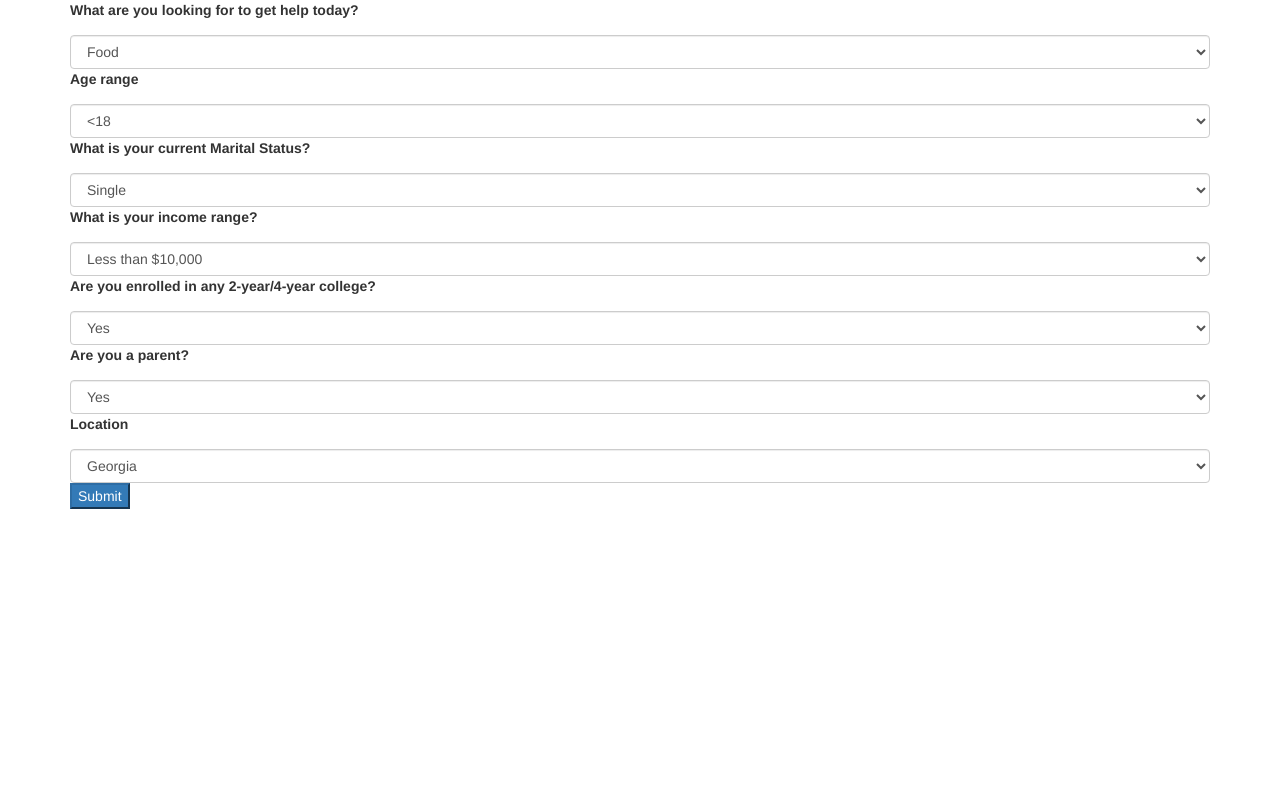
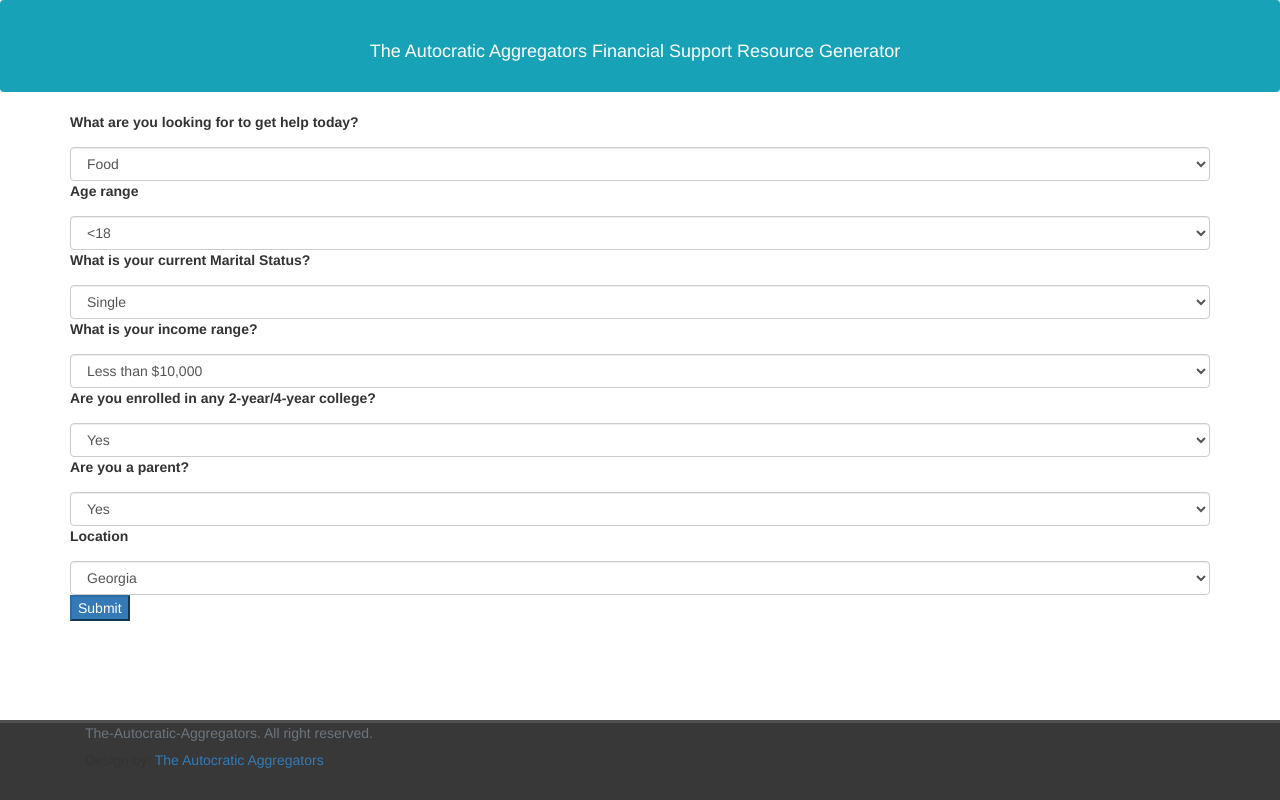
Before and after one commit to danasiciliano/The-Autocratic-Aggregators, a Flask app: page / in a window 1280 px wide. Run offline with Flask 2, Linux system fonts and the light colour scheme; parts of the project's set-up code (start-up, migrations or seed data) failed here and were passed over; some libraries are stand-ins or nearby versions.

Commit message:
completed???

```diff
--- a/templates/base.html
+++ b/templates/base.html
@@ -6,7 +6,7 @@
     <meta http-equiv="X-UA-Compatible" content="IE=edge">
     <meta name="viewport" content="width=device-width, initial-scale=1">
     <!-- The above 3 meta tags *must* come first in the head; any other head content must come *after* these tags -->
-    <title>Form</title>
+    <title>The-Autocratic-Aggregators</title>
 
     <!-- Bootstrap -->
     <link href="css/bootstrap.min.css" rel="stylesheet">
@@ -17,17 +17,39 @@
       <script src="https://oss.maxcdn.com/html5shiv/3.7.3/html5shiv.min.js"></script>
       <script src="https://oss.maxcdn.com/respond/1.4.2/respond.min.js"></script>
     <![endif]-->
+    <style>
+        .footer {
+            position: absolute;
+            bottom: 0;
+            width: 100%;
+            /* Set the fixed height of the footer here */
+            height: 80px;
+            background: #383838;
+            border-top: 3px solid #505050;
+        }
+    </style>
 </head>
 
 <body>
-    <div class="container">
+    <nav class="navbar navbar-expand-md navbar-dark fixed-top bg-info justify-content-center">
+        <div class="navbar-brand mb-12 h1">The Autocratic Aggregators Financial Support Resource Generator</div>
+    </nav>
+    <main role="main" class="container">
+        <!-- <div class="container"> -->
         {%block body%} {%endblock%}
-    </div>
-    <!-- jQuery (necessary for Bootstrap's JavaScript plugins) -->
-    <script src="https://ajax.googleapis.com/ajax/libs/jquery/1.12.4/jquery.min.js"></script>
-    <!-- Include all compiled plugins (below), or include individual files as needed -->
-    <link rel="stylesheet" href="https://maxcdn.bootstrapcdn.com/bootstrap/3.3.7/css/bootstrap.min.css" integrity="sha384-BVYiiSIFeK1dGmJRAkycuHAHRg32OmUcww7on3RYdg4Va+PmSTsz/K68vbdEjh4u" crossorigin="anonymous">
-
+        <!-- </div> -->
+        <!-- jQuery (necessary for Bootstrap's JavaScript plugins) -->
+        <script src="https://ajax.googleapis.com/ajax/libs/jquery/1.12.4/jquery.min.js"></script>
+        <!-- Include all compiled plugins (below), or include individual files as needed -->
+        <link rel="stylesheet" href="https://maxcdn.bootstrapcdn.com/bootstrap/3.3.7/css/bootstrap.min.css" integrity="sha384-BVYiiSIFeK1dGmJRAkycuHAHRg32OmUcww7on3RYdg4Va+PmSTsz/K68vbdEjh4u" crossorigin="anonymous">
+    </main>
+    <footer class="footer">
+        <div class="container">
+            <span class="text-muted"><p class="copyright">The-Autocratic-Aggregators. All right reserved.</p></span>
+            <div class="h5 light">Design by: <a href="#" target="https://github.com/danasiciliano/The-Autocratic-Aggregators/tree/webpage">The Autocratic Aggregators</a></div>
+            </ul>
+        </div>
+    </footer>
 </body>
 
 </html>
```
